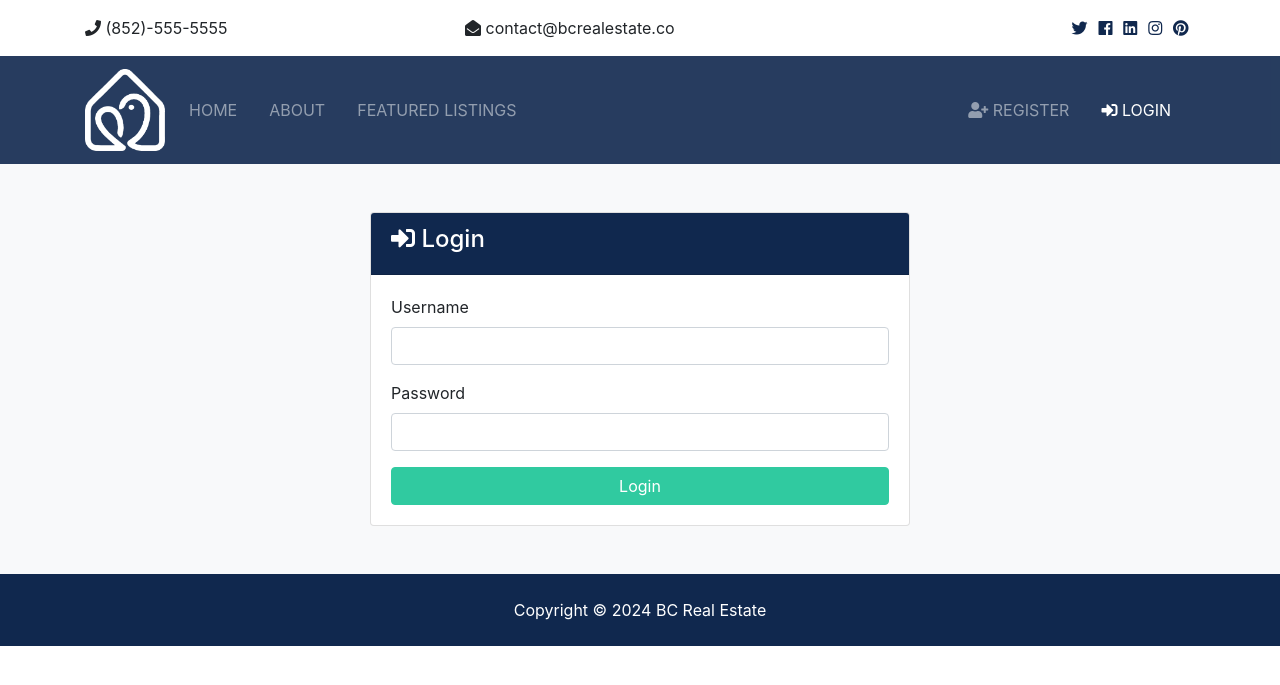
After one commit to peter818/mydocnew2, a Django app: template templates/listings/login.html in a window 1280 px wide. The commit adds this page. Shown: the top 685 px of the page. Run offline with Django 4.2, Linux system fonts and the light colour scheme; the template is opened without the code that fills it, so the values that code supplies are empty.

Commit message:
Step 12 : create pages app

```diff
--- a/realtors/admin.py
+++ b/realtors/admin.py
@@ -5,7 +5,7 @@ from .models import Realtor
 
 class RealtorAdmin(admin.ModelAdmin):
     list_display = ('id', 'name','email', 'hire_date')
-    list_display_links = ('id,' 'name')
+    list_display_links = ('id', 'name')
     search_fields = ('name',)
     list_per_page = 25
 
--- /dev/null
+++ b/templates/listings/login.html
@@ -0,0 +1,149 @@
+<!DOCTYPE html>
+<html lang="en">
+  <head>
+    <meta charset="UTF-8" />
+    <meta name="viewport" content="width=device-width, initial-scale=1.0" />
+    <meta http-equiv="X-UA-Compatible" content="ie=edge" />
+    <!-- Font Awesome -->
+    <link rel="stylesheet" href="assets/css/all.css" />
+    <!-- Bootstrap -->
+    <link rel="stylesheet" href="assets/css/bootstrap.css" />
+    <!-- Custom -->
+    <link rel="stylesheet" href="assets/css/style.css" />
+
+    <title>BC Real Estate</title>
+  </head>
+
+  <body>
+    <!-- Top Bar -->
+    <section id="top-bar" class="p-3">
+      <div class="container">
+        <div class="row">
+          <div class="col-md-4">
+            <i class="fas fa-phone"></i> (852)-555-5555
+          </div>
+          <div class="col-md-4">
+            <i class="fas fa-envelope-open"></i> contact@bcrealestate.co
+          </div>
+          <div class="col-md-4">
+            <div class="social text-right">
+              <a href="#">
+                <i class="fab fa-twitter"></i>
+              </a>
+              <a href="#">
+                <i class="fab fa-facebook"></i>
+              </a>
+              <a href="#">
+                <i class="fab fa-linkedin"></i>
+              </a>
+              <a href="#">
+                <i class="fab fa-instagram"></i>
+              </a>
+              <a href="#">
+                <i class="fab fa-pinterest"></i>
+              </a>
+            </div>
+          </div>
+        </div>
+      </div>
+    </section>
+
+    <!-- Navbar -->
+    <nav class="navbar navbar-expand-lg navbar-dark bg-primary sticky-top">
+      <div class="container">
+        <a class="navbar-brand" href="index.html">
+          <img src="assets/img/logo.png" class="logo" alt="" />
+        </a>
+        <button
+          class="navbar-toggler"
+          type="button"
+          data-toggle="collapse"
+          data-target="#navbarNavAltMarkup"
+        >
+          <span class="navbar-toggler-icon"></span>
+        </button>
+        <div class="collapse navbar-collapse" id="navbarNavAltMarkup">
+          <ul class="navbar-nav">
+            <li class="nav-item mr-3">
+              <a class="nav-link" href="index.html">Home</a>
+            </li>
+            <li class="nav-item mr-3">
+              <a class="nav-link" href="about.html">About</a>
+            </li>
+            <li class="nav-item mr-3">
+              <a class="nav-link" href="listings.html">Featured Listings</a>
+            </li>
+          </ul>
+
+          <ul class="navbar-nav ml-auto">
+            <li class="nav-item mr-3">
+              <a class="nav-link" href="register.html">
+                <i class="fas fa-user-plus"></i> Register</a
+              >
+            </li>
+            <li class="nav-item active mr-3">
+              <a class="nav-link" href="login.html">
+                <i class="fas fa-sign-in-alt"></i>
+
+                Login</a
+              >
+            </li>
+          </ul>
+        </div>
+      </div>
+    </nav>
+
+    <section id="login" class="bg-light py-5">
+      <div class="container">
+        <div class="row">
+          <div class="col-md-6 mx-auto">
+            <div class="card">
+              <div class="card-header bg-primary text-white">
+                <h4><i class="fas fa-sign-in-alt"></i> Login</h4>
+              </div>
+              <div class="card-body">
+                <form action="index.html">
+                  <div class="form-group">
+                    <label for="username">Username</label>
+                    <input
+                      type="text"
+                      name="username"
+                      class="form-control"
+                      required
+                    />
+                  </div>
+
+                  <div class="form-group">
+                    <label for="password2">Password</label>
+                    <input
+                      type="password"
+                      name="password"
+                      class="form-control"
+                      required
+                    />
+                  </div>
+
+                  <input
+                    type="submit"
+                    value="Login"
+                    class="btn btn-secondary btn-block"
+                  />
+                </form>
+              </div>
+            </div>
+          </div>
+        </div>
+      </div>
+    </section>
+
+    <!-- Footer -->
+    <footer id="main-footer" class="py-4 bg-primary text-white text-center">
+      Copyright &copy;
+      <span class="year"></span> BC Real Estate
+    </footer>
+
+    <script src="assets/js/jquery-3.3.1.min.js "></script>
+    <script src="assets/js/bootstrap.bundle.min.js "></script>
+    <script src="assets/js/main.js "></script>
+  </body>
+</html>
```
Also changed, not shown: listings/admin.py (+15 -3 lines), templates/base.html (+3 -4 lines), templates/listings/listings.html (+46 -19 lines), templates/listings/register.html (added), 1 other file.
